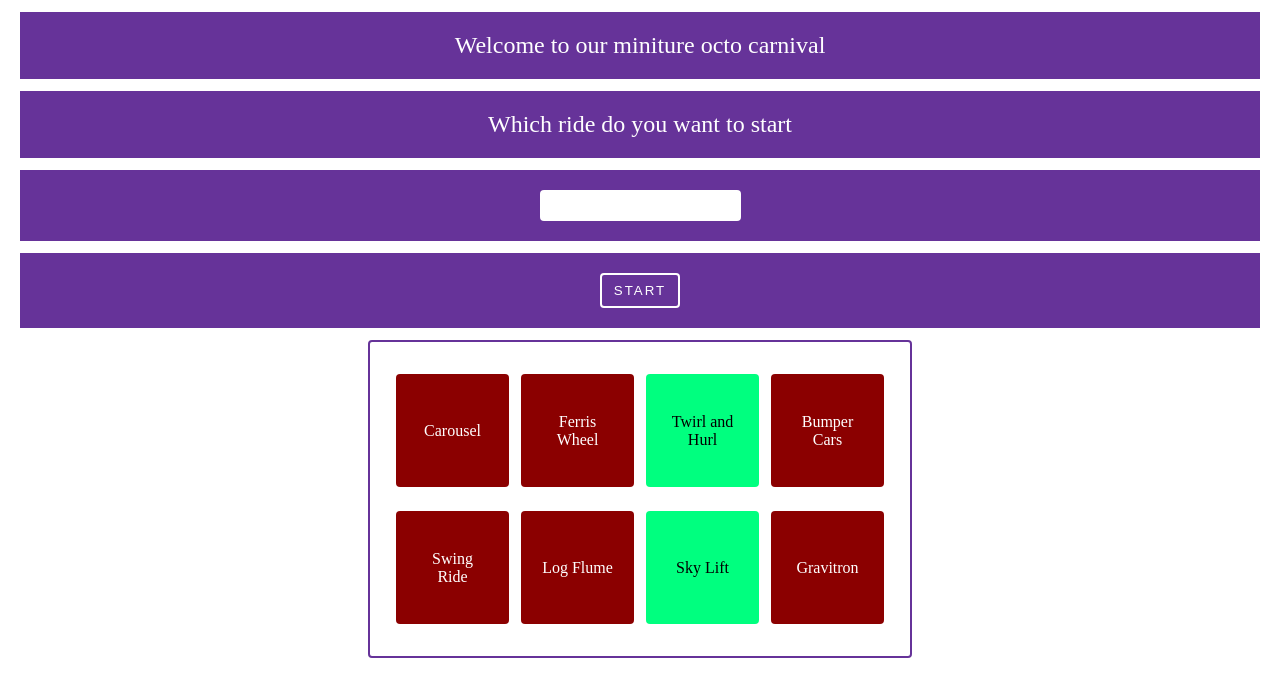
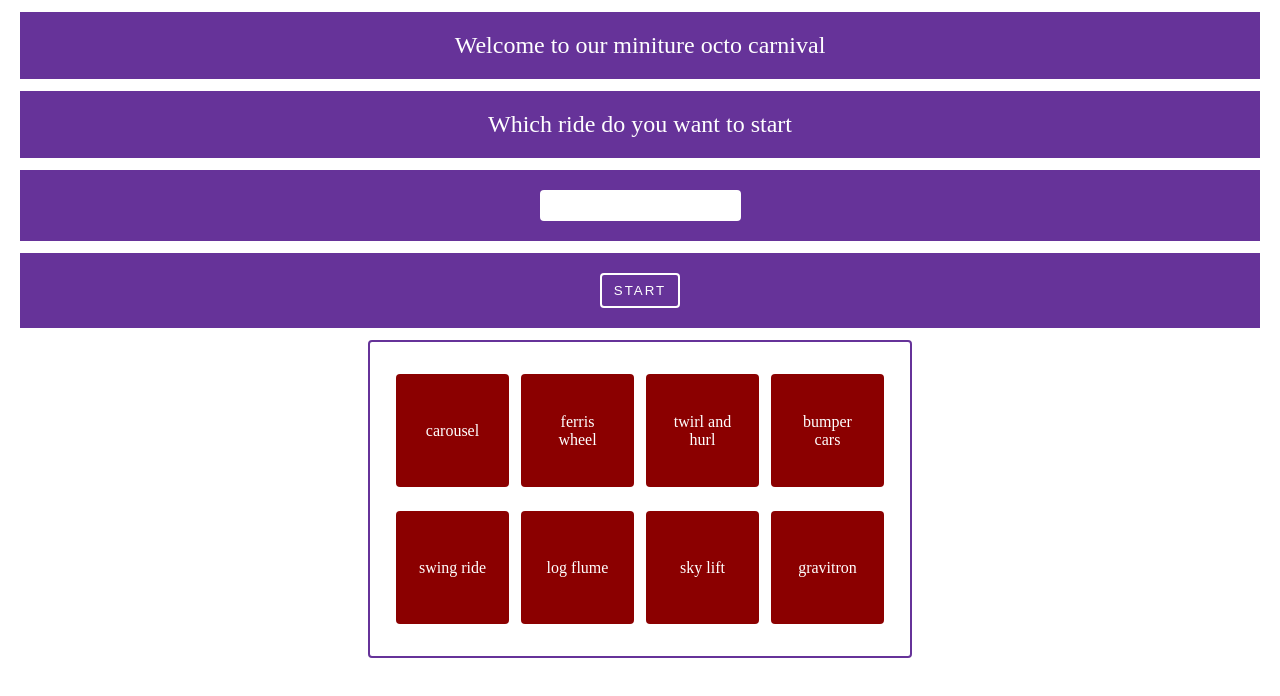
Before and after one commit to bcbrian/miniature-octo-carnival, a website: page index.html in a window 1280 px wide. Drawn offline with Linux system fonts and the light colour scheme.

Commit message:
yo we did this boom! turn 'em on and off

```diff
--- a/index.html
+++ b/index.html
@@ -12,30 +12,5 @@
 <div class="controller">
   <button onclick="startRide('anything is possible')">start</button>
 </div>
-<div class="ride-panel">
-  <div class="ride">
-    Carousel
-  </div>
-  <div class="ride">
-    Ferris Wheel
-  </div>
-  <div class="ride active">
-    Twirl and Hurl
-  </div>
-  <div class="ride">
-    Bumper Cars
-  </div>
-  <div class="ride">
-    Swing Ride
-  </div>
-  <div class="ride">
-    Log Flume
-  </div>
-  <div class="ride active">
-    Sky Lift
-  </div>
-  <div class="ride">
-    Gravitron
-  </div>
-</div>
+<div id="ride-panel" class="ride-panel"></div>
 <script src="/scripts.js"></script>
--- a/scripts.js
+++ b/scripts.js
@@ -1,5 +1,48 @@
-function startRide() {
-  const inputEl = document.getElementById("action");
+function startMiniOctoCarnival() {
+  const rides = [
+    "carousel",
+    "ferris wheel",
+    "twirl and hurl",
+    "bumper cars",
+    "swing ride",
+    "log flume",
+    "sky lift",
+    "gravitron"
+  ];
+  /* <div id="carousel" class="ride">
+    Carousel
+  </div> */
+  const ridePanelEl = document.getElementById("ride-panel");
+  for (let i = 0; i < rides.length; i++) {
+    const ride = rides[i];
+    const rideEl = document.createElement("div");
+    rideEl.setAttribute("id", ride);
+    rideEl.setAttribute("data-js-selector", "ride");
+    rideEl.classList.add("ride");
+    rideEl.innerHTML = ride;
+    console.log(rideEl);
+    ridePanelEl.append(rideEl);
+  }
 
-  console.log(inputEl.value);
+  function startRide() {
+    const inputEl = document.getElementById("action");
+    const action = inputEl.value;
+    console.log(action);
+
+    const rideEls = document.querySelectorAll("[data-js-selector='ride']");
+
+    rideEls.forEach(function(rideEl) {
+      console.log(rideEl);
+      const id = rideEl.getAttribute("id");
+
+      if (action.toLowerCase() === id.toLowerCase()) {
+        rideEl.classList.toggle("active");
+      } else {
+        console.log("Yikes not sure what you wanted to do there?");
+      }
+    });
+  }
+
+  window.startRide = startRide;
 }
+startMiniOctoCarnival();
```
